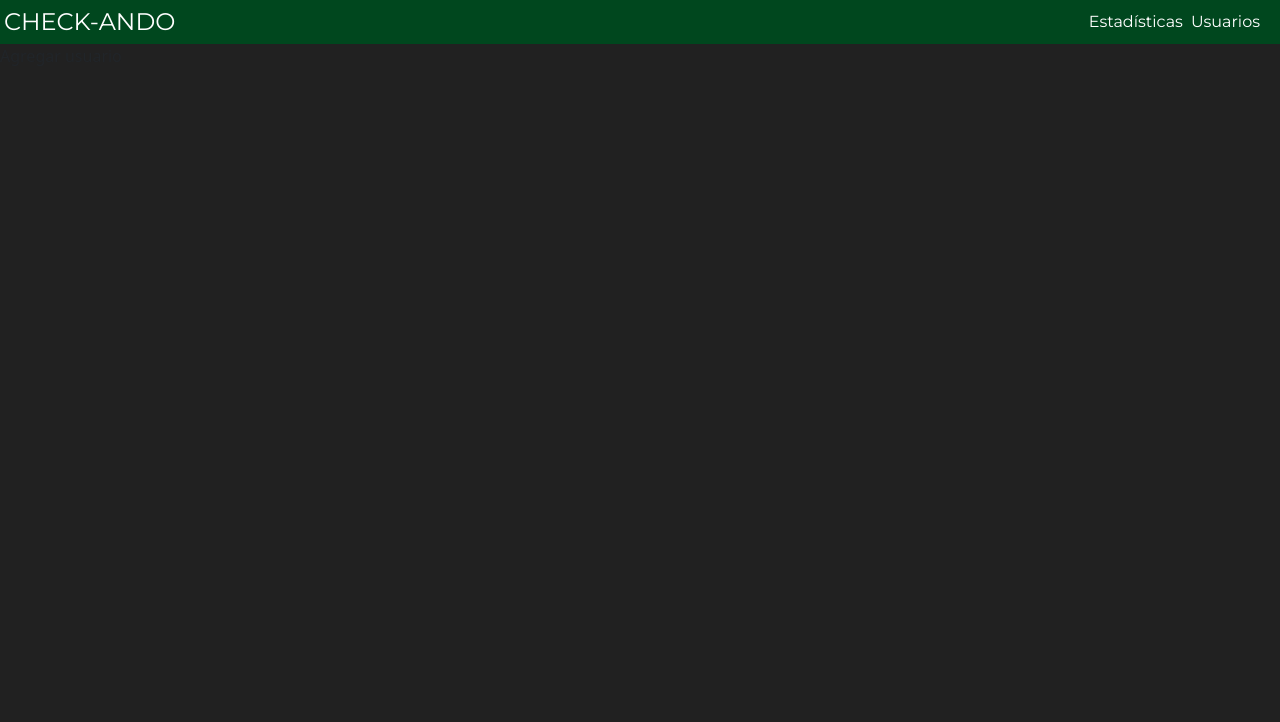
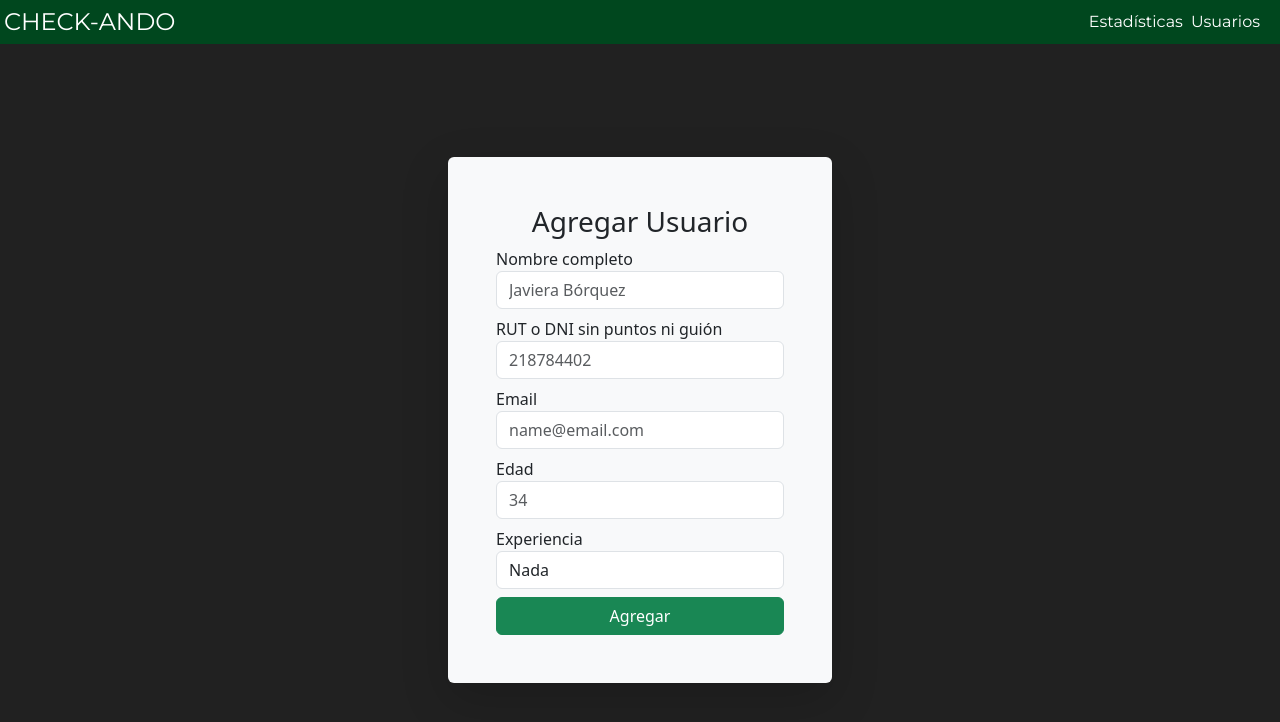
Before and after one commit to mane6867/check-ando-frontend, a React (Vite) app: page /agregar-usuario in a window 1280 px wide. Shown: the top 722 px of the page. Built offline with nearby package versions, Linux system fonts and the light colour scheme.

Commit message:
form agregar usuario

```diff
--- a/src/pages/Usuarios/AgregarUsuario/AgregarUsuario.css
+++ b/src/pages/Usuarios/AgregarUsuario/AgregarUsuario.css
@@ -0,0 +1,27 @@
+.form_container{
+    width: 30%;
+}
+
+@media screen and ( max-width: 1000px ){
+    .form_container {
+        width: 45%;
+    }
+
+}
+
+@media screen and ( max-width: 700px){
+    .form_container {
+        width: 65%;
+    }
+
+}
+
+.form-control:focus {
+    border-color: #437b5c;
+    box-shadow: 0 0 0 0.25rem #437b5c !important;
+}
+
+.dropdown-blanco {
+    background-color: white !important;
+    color: #212121;
+}
--- a/src/pages/Usuarios/AgregarUsuario/AgregarUsuario.jsx
+++ b/src/pages/Usuarios/AgregarUsuario/AgregarUsuario.jsx
@@ -1,5 +1,77 @@
-export default function AgregarUsuario(){
-    return(
-        <div>Agregar usuario</div>
+import './AgregarUsuario.css';
+import { Link } from "react-router-dom";
+import { useNavigate } from "react-router-dom";
+
+
+
+export default function AgregarUsuario() {
+    const navigate = useNavigate();
+
+    const handleSubmit =  () => {
+    navigate("/usuarios");
+
+    };
+
+    return (
+        <div className="login teplate d-flex justify-content-center align-items-center vh-100 ">
+            <div className="form_container p-5 rounded shadow-lg p-3 mb-5 bg-body-tertiary rounded">
+                <form onSubmit={handleSubmit} >
+                <h3 className="text-center">Agregar Usuario</h3>
+                <div className="mb-2">
+                    <label htmlFor = "name" >Nombre completo</label>
+                    <input
+                    type= 'name'
+                    placeholder="Javiera Bórquez"
+                    className="form-control bg-white"
+                    required
+                    />
+                </div>
+                <div className="mb-2">
+                    <label htmlFor = "rut">RUT o DNI sin puntos ni guión</label>
+                    <input
+                    type= 'name'
+                    placeholder="218784402"
+                    className="form-control bg-white"
+                    required
+                    />
+                </div>
+                <div className="mb-2">
+                    <label htmlFor = "email">Email</label>
+                    <input
+                    type= 'email'
+                    placeholder="name@email.com"
+                    className="form-control bg-white"
+                    required
+                    />
+                </div>
+                <div className="mb-2">
+                    <label htmlFor = "edad">Edad</label>
+                    <input
+                    type= 'name'
+                    placeholder="34"
+                    className="form-control bg-white"
+                    required
+                    />
+                </div>
+                <div class="mb-2">
+                    <label for="exampleFormControlSelect1">Experiencia</label>
+                    <select class="form-control dropdown-blanco" id="exampleFormControlSelect1">
+                    <option>Nada</option>
+                    <option>Poca</option>
+                    <option>Media</option>
+                    <option>Alta</option>
+                    <option>Experto</option>
+                    </select>
+                </div>
+                <div className="d-grid">
+                    <button className="btn btn-success">Agregar</button>
+                </div>
+
+            </form>
+
+            </div>
+
+
+        </div>
     )
 }
```
